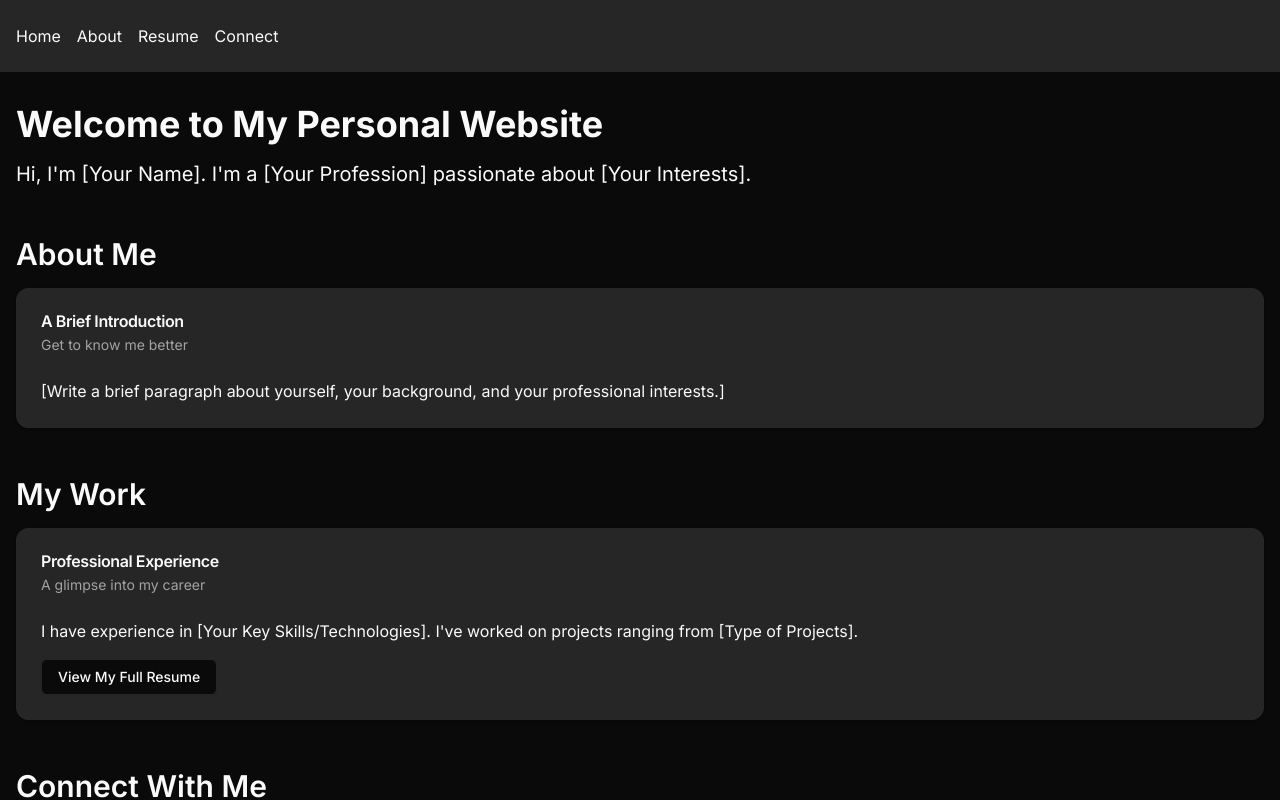
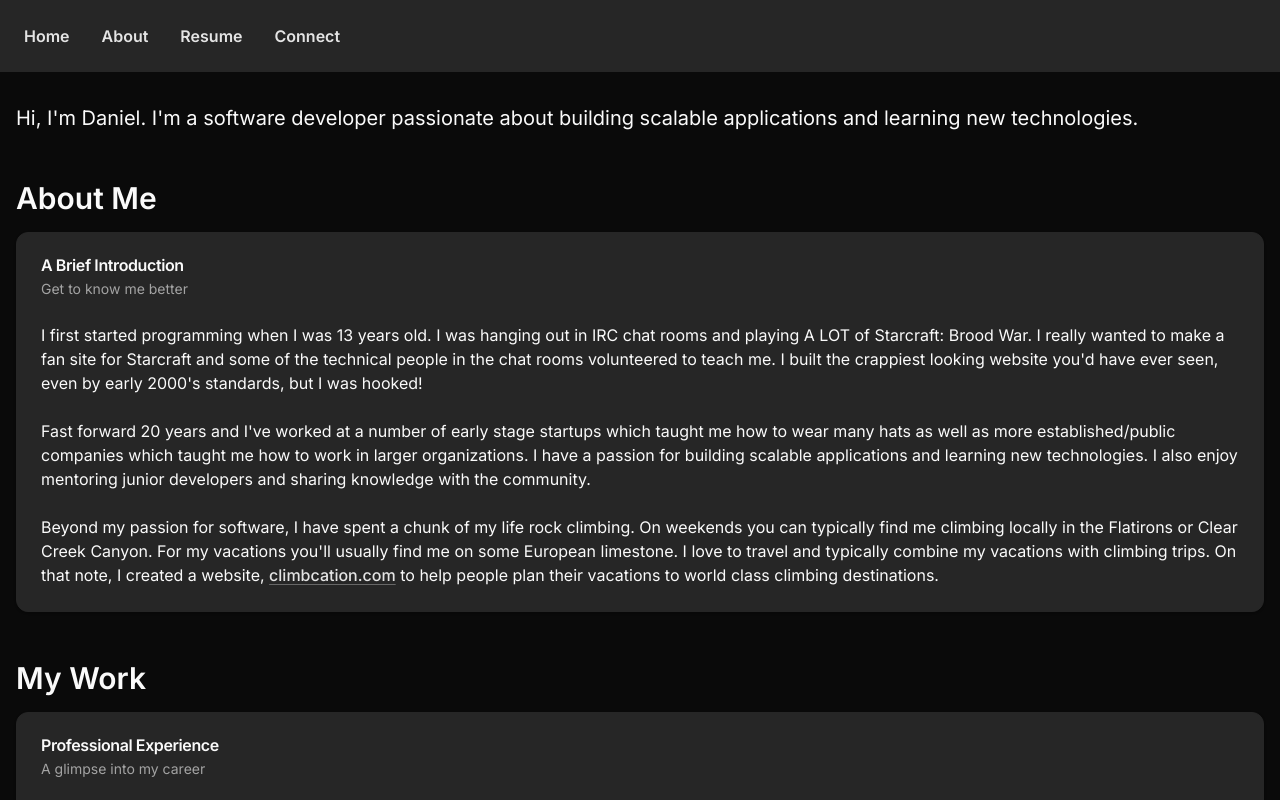
Before and after one commit to dsauerbrun/personal-website, a Next.js app: page / in a window 1280 px wide. Shown: the top 800 px of the page. Built offline with nearby package versions, Linux system fonts and the light colour scheme.

Commit message:
home page changes

```diff
--- a/src/app/components/Header.tsx
+++ b/src/app/components/Header.tsx
@@ -6,22 +6,22 @@ export default function Header() {
       <nav className="container mx-auto px-4 py-6">
         <ul className="flex space-x-4">
           <li>
-            <Link href="/" className="hover:text-primary">
+            <Link href="/" className="nav-link hover:text-primary">
               Home
             </Link>
           </li>
           <li>
-            <Link href="/#about" className="hover:text-primary">
+            <Link href="/#about" className="nav-link hover:text-primary">
               About
             </Link>
           </li>
           <li>
-            <Link href="/resume" className="hover:text-primary">
+            <Link href="/resume" className="nav-link hover:text-primary">
               Resume
             </Link>
           </li>
           <li>
-            <Link href="/#connect" className="hover:text-primary">
+            <Link href="/#connect" className="nav-link hover:text-primary">
               Connect
             </Link>
           </li>
--- a/src/app/layout.tsx
+++ b/src/app/layout.tsx
@@ -1,4 +1,5 @@
 import "./globals.css"
+import "./styles/custom.css" // Add this line
 import { Inter } from "next/font/google"
 import Header from "./components/Header"
 import Footer from "./components/Footer"
@@ -6,8 +7,8 @@ import Footer from "./components/Footer"
 const inter = Inter({ subsets: ["latin"] })
 
 export const metadata = {
-  title: "Your Name - Personal Website",
-  description: "Personal website and portfolio of Your Name",
+  title: "Daniel Sauerbrun",
+  description: "Personal website of Daniel Sauerbrun",
 }
 
 export default function RootLayout({
--- a/src/app/page.tsx
+++ b/src/app/page.tsx
@@ -6,9 +6,8 @@ export default function Home() {
   return (
     <div className="container mx-auto px-4 py-8">
       <section className="mb-12">
-        <h1 className="text-4xl font-bold mb-4 text-primary">Welcome to My Personal Website</h1>
         <p className="text-xl text-primary">
-          Hi, I'm [Your Name]. I'm a [Your Profession] passionate about [Your Interests].
+          Hi, I'm Daniel. I'm a software developer passionate about building scalable applications and learning new technologies.
         </p>
       </section>
 
@@ -20,7 +19,20 @@ export default function Home() {
             <CardDescription>Get to know me better</CardDescription>
           </CardHeader>
           <CardContent>
-            <p>[Write a brief paragraph about yourself, your background, and your professional interests.]</p>
+            <p>I first started programming when I was 13 years old. I was hanging out in IRC chat rooms and playing A LOT of Starcraft: Brood War.
+               I really wanted to make a fan site for Starcraft and some of the technical people in the chat rooms volunteered to teach me. I built the crappiest looking website you'd have ever seen, even by early 2000's standards, but I was hooked!</p>
+            <br />
+            <p>Fast forward 20 years and I've worked at a number of early stage startups which taught me how to wear many hats as well as more
+              established/public companies which taught me how to work in larger organizations.
+               I have a passion for building scalable applications and learning new technologies.
+               I also enjoy mentoring junior developers and sharing knowledge with the community.</p>
+
+            <br />
+            <p>Beyond my passion for software, I have spent a chunk of my life rock climbing.
+              On weekends you can typically find me climbing locally in the Flatirons or Clear Creek Canyon.
+              For my vacations you'll usually find me on some European limestone. I love to travel and typically combine my vacations with climbing trips.
+              On that note, I created a website, <a href="https://www.climbcation.com/" target="_blank">climbcation.com</a> to help people plan their vacations to world class climbing destinations.</p>
+
           </CardContent>
         </Card>
       </section>
@@ -34,10 +46,13 @@ export default function Home() {
           </CardHeader>
           <CardContent>
             <p>
-              I have experience in [Your Key Skills/Technologies]. I've worked on projects ranging from [Type of
-              Projects].
+            I am a seasoned software engineer with over a decade of experience designing and developing scalable systems and robust applications. My expertise spans technologies like TypeScript, Go, Kafka, Kubernetes, and React, allowing me to deliver impactful solutions and modernize legacy systems. At Opendoor, I spearheaded the development of a React-based micro frontend framework, contributed to maintaining high-performance Golang microservices, and led the migration of services to AWS EKS. I also worked closely with cross-functional teams to ensure seamless integration across diverse engineering groups.
             </p>
-            <Button className="mt-4" variant="outline" asChild>
+            <br />
+            <p>
+            Earlier in my career, I helped build backend systems that could handle massive traffic, like 1,000 requests per second at BigBrain Games. As a full-stack developer at FulcrumPro and ChatLingual, I got hands-on with everything from building ERP systems to launching MVPs, tackling challenges across the stack. I love digging into tough problems and finding practical, scalable solutions that make life easier for both teams and users.
+            </p>
+            <Button className="mt-4 button" variant="outline" asChild>
               <Link href="/resume">View My Full Resume</Link>
             </Button>
           </CardContent>
@@ -47,19 +62,14 @@ export default function Home() {
       <section>
         <h2 className="text-3xl font-semibold mb-4 text-primary">Connect With Me</h2>
         <div className="flex flex-wrap gap-4">
-          <Button variant="outline" asChild>
-            <Link href="https://github.com/yourusername" target="_blank">
+          <Button variant="outline" asChild className="button">
+            <Link href="https://github.com/dsauerbrun" target="_blank">
               GitHub
             </Link>
           </Button>
-          <Button variant="outline" asChild>
-            <Link href="https://linkedin.com/in/yourusername" target="_blank">
+          <Button variant="outline" asChild className="button">
+            <Link href="https://linkedin.com/in/dsauerbrun" target="_blank">
               LinkedIn
-            </Link>
-          </Button>
-          <Button variant="outline" asChild>
-            <Link href="https://twitter.com/yourusername" target="_blank">
-              Twitter
             </Link>
           </Button>
         </div>
--- /dev/null
+++ b/src/app/styles/custom.css
@@ -0,0 +1,70 @@
+/* Base styles for links */
+a {
+    color: hsl(var(--primary) / 0.9);
+    text-decoration: underline;
+    text-underline-offset: 0.2em;
+    text-decoration-color: hsl(var(--primary) / 0.3);
+    text-decoration-thickness: 1px;
+    transition: all 0.3s ease;
+    position: relative;
+  }
+
+  /* Hover effect */
+  a:hover {
+    color: hsl(var(--primary));
+    text-decoration-color: hsl(var(--primary));
+  }
+
+  /* Focus styles for accessibility */
+  a:focus {
+    outline: 2px solid hsl(var(--primary));
+    outline-offset: 2px;
+  }
+
+  /* Active state */
+  a:active {
+    color: hsl(var(--primary) / 0.6);
+  }
+
+  /* Underline effect on hover */
+  a::after {
+    display: none;
+  }
+
+  /* Styles for links within the main content */
+  main a {
+    font-weight: 500;
+    padding: 0.1em 0;
+  }
+
+  /* Styles for navigation links */
+  nav a,
+  .nav-link {
+    font-weight: 600;
+    padding: 0.25rem 0.5rem;
+    border-radius: var(--radius);
+    text-decoration: none;
+    text-underline-offset: initial;
+    text-decoration-color: initial;
+    text-decoration-thickness: initial;
+  }
+
+  nav a:hover,
+  .nav-link:hover {
+    background-color: hsl(var(--primary) / 0.1);
+    text-decoration: none;
+  }
+
+  /* Exclude button links from custom styles */
+  a.button {
+    text-decoration: none;
+    color: inherit;
+    text-underline-offset: initial;
+    text-decoration-color: initial;
+    text-decoration-thickness: initial;
+  }
+
+  a.button:hover {
+    color: inherit;
+    text-decoration: none;
+  }
```
